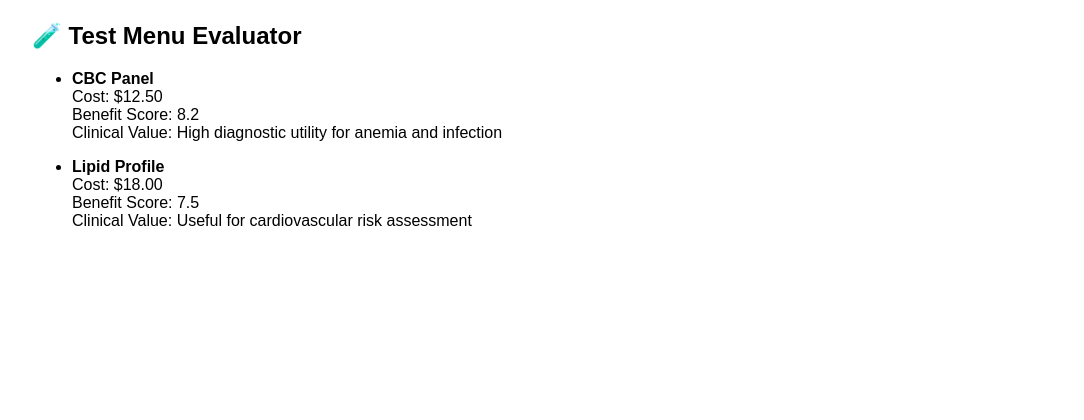
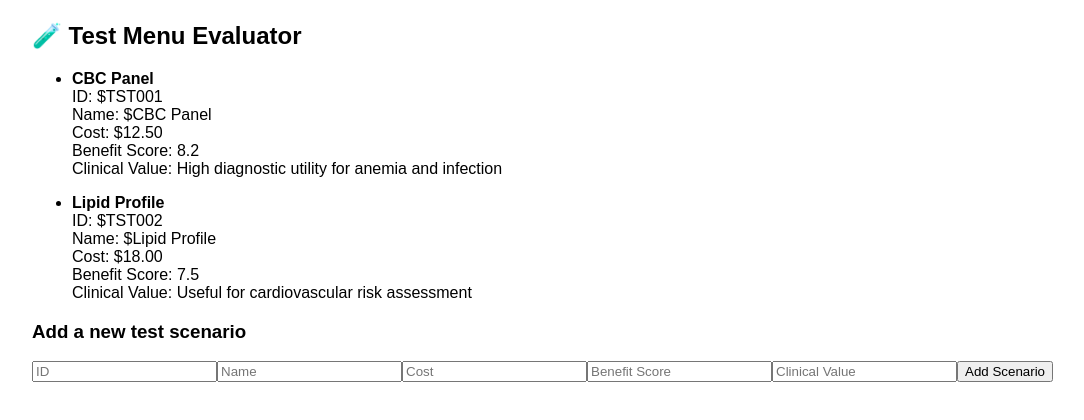
Before and after one commit to wulfmann89/qc_audit_tool, a React (Vite) app in the folder frontend/: page / in a window 1280 px wide. Shown: the part 202-622 px from the top of the page, without its empty margins (8-1092 px from the left). Built offline with nearby package versions, Linux system fonts and the light colour scheme; no server answers.

Commit message:
added form logic and backend routes for test menu eval.

```diff
--- a/frontend/src/components/TestMenuEvaluator.tsx
+++ b/frontend/src/components/TestMenuEvaluator.tsx
@@ -1,3 +1,5 @@
+import React, { useState } from "react";
+
 interface TestScenario {
   id: string;
   name: string;
@@ -11,6 +13,35 @@ interface Props {
 }
 
 export default function TestMenuEvaluator({ scenarios }: Props) {
+  const [form, setFormData] = useState({
+    id: "",
+    name: "",
+    cost: "",
+    benefitScore: "",
+    clinicalValue: "",
+  });
+
+  const handleChange = (e: React.ChangeEvent<HTMLInputElement>) => {
+    setFormData({ ...form, [e.target.name]: e.target.value });
+  };
+
+  const handleSubmit = async (e: React.FormEvent) => {
+    e.preventDefault();
+    const res = await fetch("/api/qc/test-menu", {
+      method: "POST",
+      headers: {
+        "Content-Type": "application/json",
+      },
+      body: JSON.stringify({
+        ...form,
+        cost: parseFloat(form.cost),
+        benefitScore: parseFloat(form.benefitScore),
+      }),
+    });
+    const result = await res.json();
+    console.log("Submitted", result);
+  };
+
   return (
     <div style={{ marginTop: "2rem" }}>
       <h2>🧪 Test Menu Evaluator</h2>
@@ -20,6 +51,10 @@ export default function TestMenuEvaluator({ scenarios }: Props) {
           {scenarios.map((scenario) => (
             <li key={scenario.id} style={{ marginBottom: "1rem" }}>
               <strong>{scenario.name}</strong>
+              <br />
+              ID: ${scenario.id}
+              <br />
+              Name: ${scenario.name}
               <br />
               Cost: ${scenario.cost.toFixed(2)}
               <br />
@@ -34,6 +69,23 @@ export default function TestMenuEvaluator({ scenarios }: Props) {
           No test scenarios available yet.
         </p>
       )}
+      <h3>Add a new test scenario</h3>
+      <form onSubmit={handleSubmit} style={{ marginTop: "1rem" }}>
+        <input name="id" placeholder="ID" onChange={handleChange} />
+        <input name="name" placeholder="Name" onChange={handleChange} />
+        <input name="cost" placeholder="Cost" onChange={handleChange} />
+        <input
+          name="benefitScore"
+          placeholder="Benefit Score"
+          onChange={handleChange}
+        />
+        <input
+          name="clinicalValue"
+          placeholder="Clinical Value"
+          onChange={handleChange}
+        />
+        <button type="submit">Add Scenario</button>
+      </form>
     </div>
   );
 }
```
Also changed, not shown: 1 other file (tests, documents, lock files or other folders).
